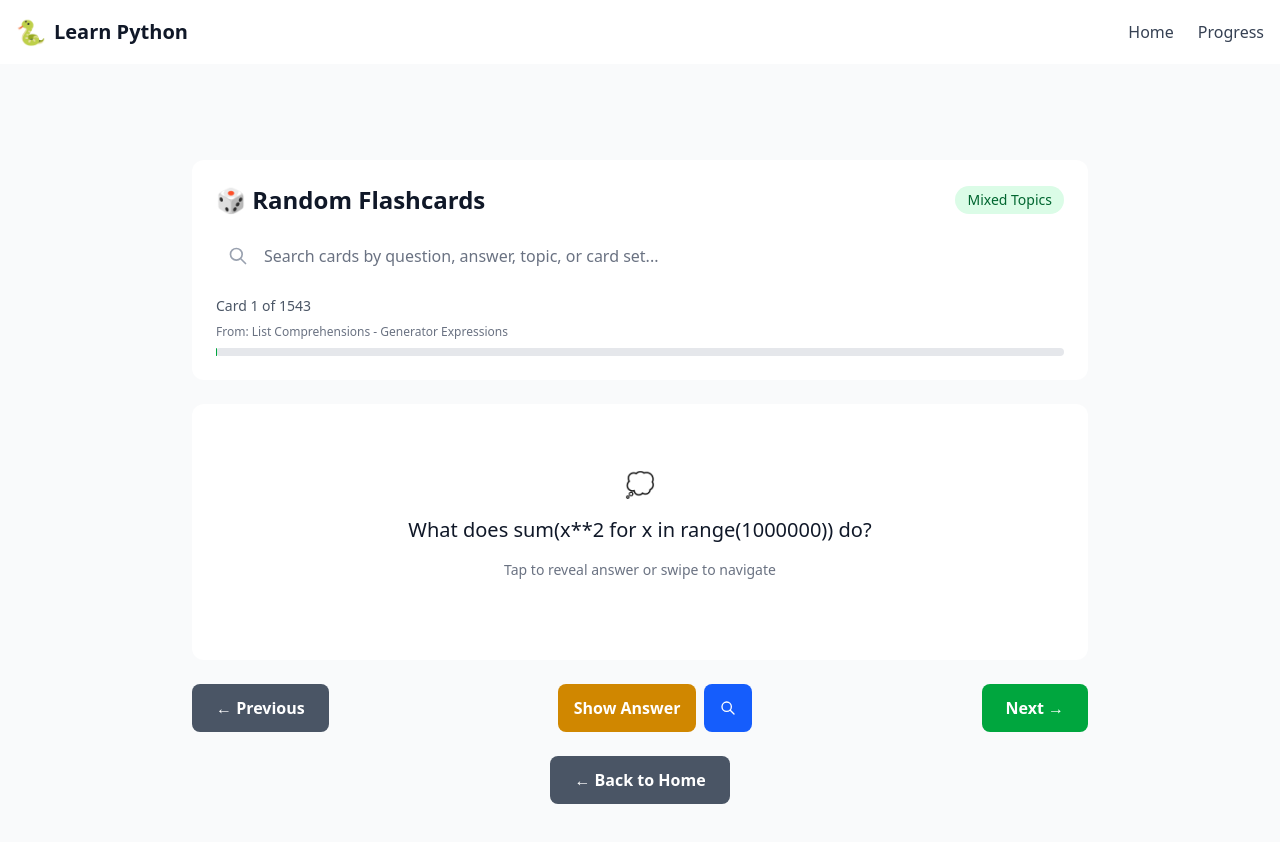
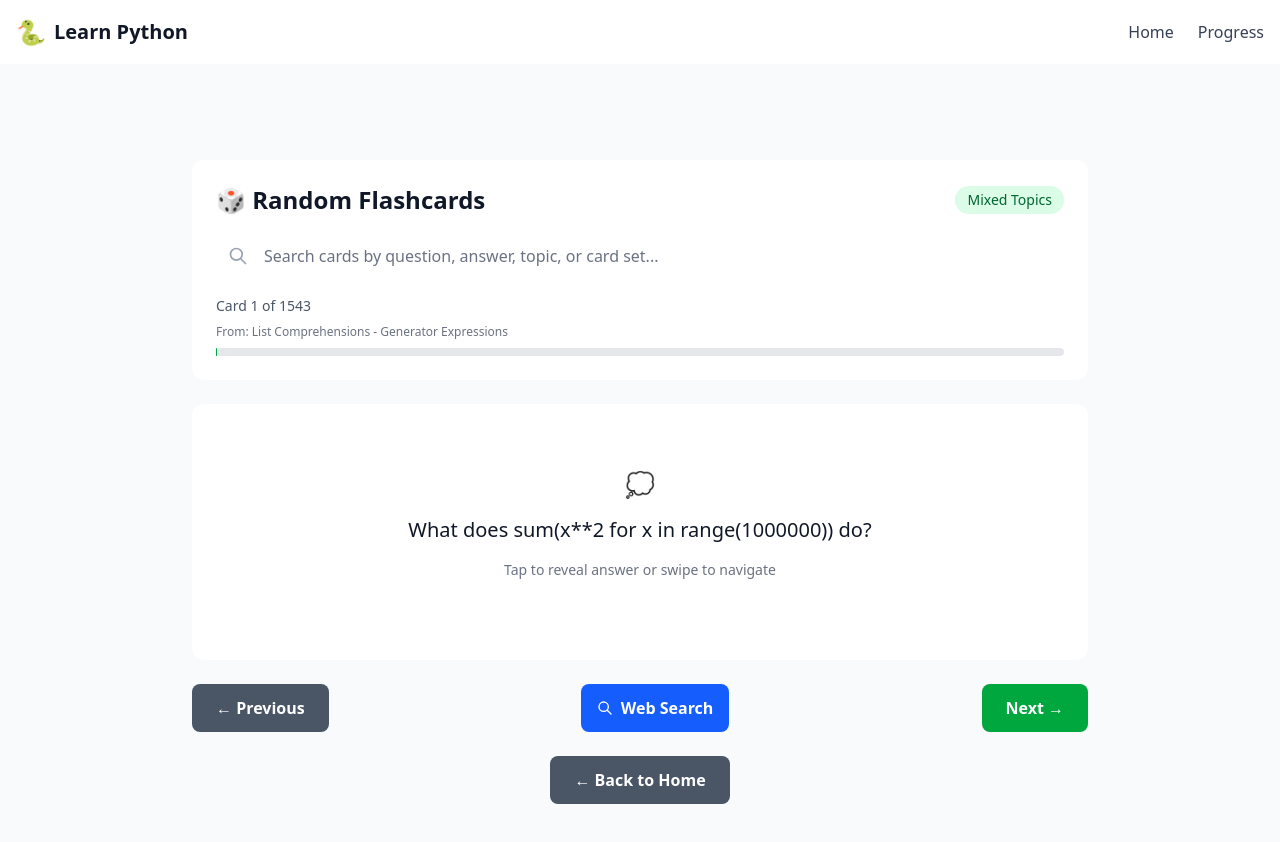
Before and after one commit to ronxldwilson/fantastic-learn, a Next.js app: page /random-cards in a window 1280 px wide. Shown: the top 842 px of the page. Built offline with nearby package versions, Linux system fonts and the light colour scheme.

Commit message:
removed show answer

```diff
--- a/app/random-cards/page.tsx
+++ b/app/random-cards/page.tsx
@@ -296,12 +296,12 @@ export default function RandomCardsPage() {
             </button>
 
             <div className="flex gap-2">
-            <button
+            {/* <button
               onClick={handleFlip}
                 className="px-4 py-3 bg-yellow-600 hover:bg-yellow-700 text-white font-semibold rounded-lg transition-colors duration-200"
             >
                  {isFlipped ? 'Show Question' : 'Show Answer'}
-            </button>
+            </button> */}
 
             <button
               onClick={handleWebSearch}
@@ -311,7 +311,7 @@ export default function RandomCardsPage() {
               <svg className="h-4 w-4" fill="none" stroke="currentColor" viewBox="0 0 24 24">
                   <path strokeLinecap="round" strokeLinejoin="round" strokeWidth={2} d="M21 21l-6-6m2-5a7 7 0 11-14 0 7 7 0 0114 0z" />
               </svg>
-                <span className="hidden sm:inline">Web Search</span>
+                <span>Web Search</span>
                 </button>
               </div>
 
```
